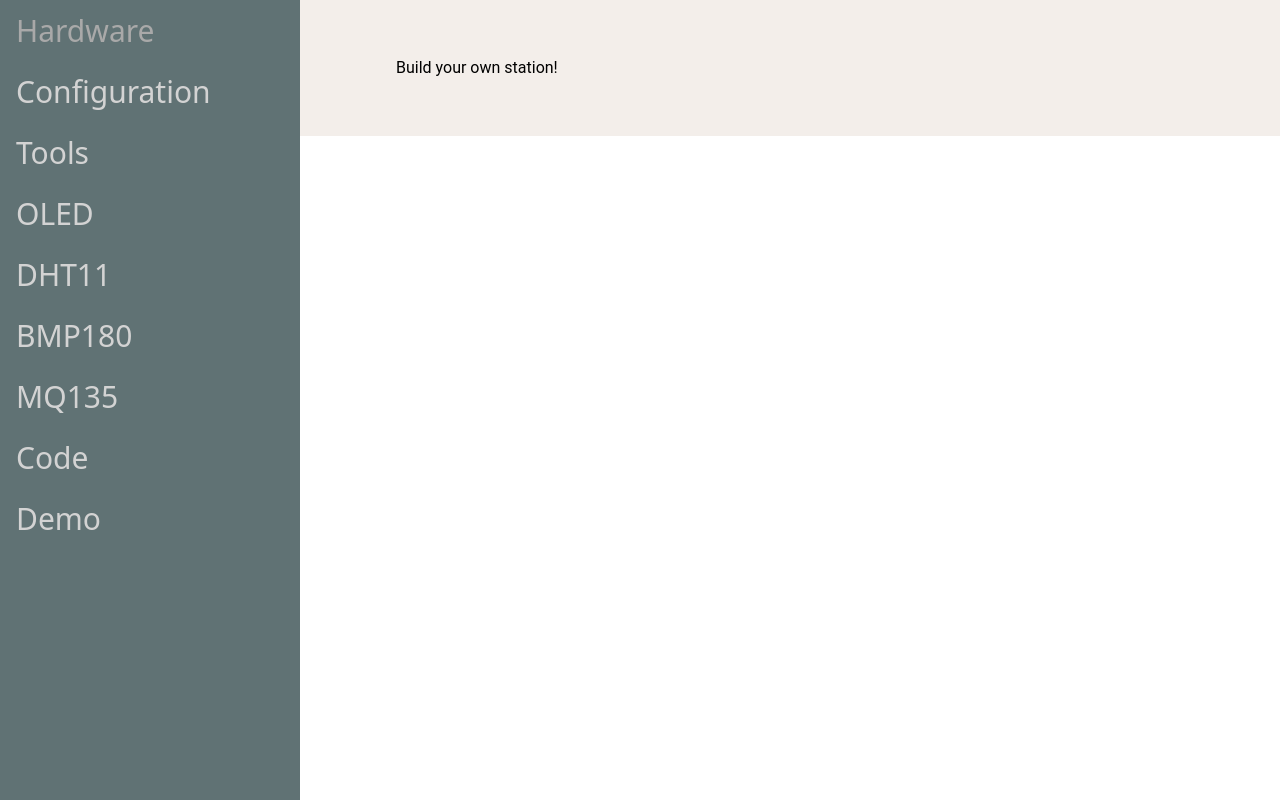
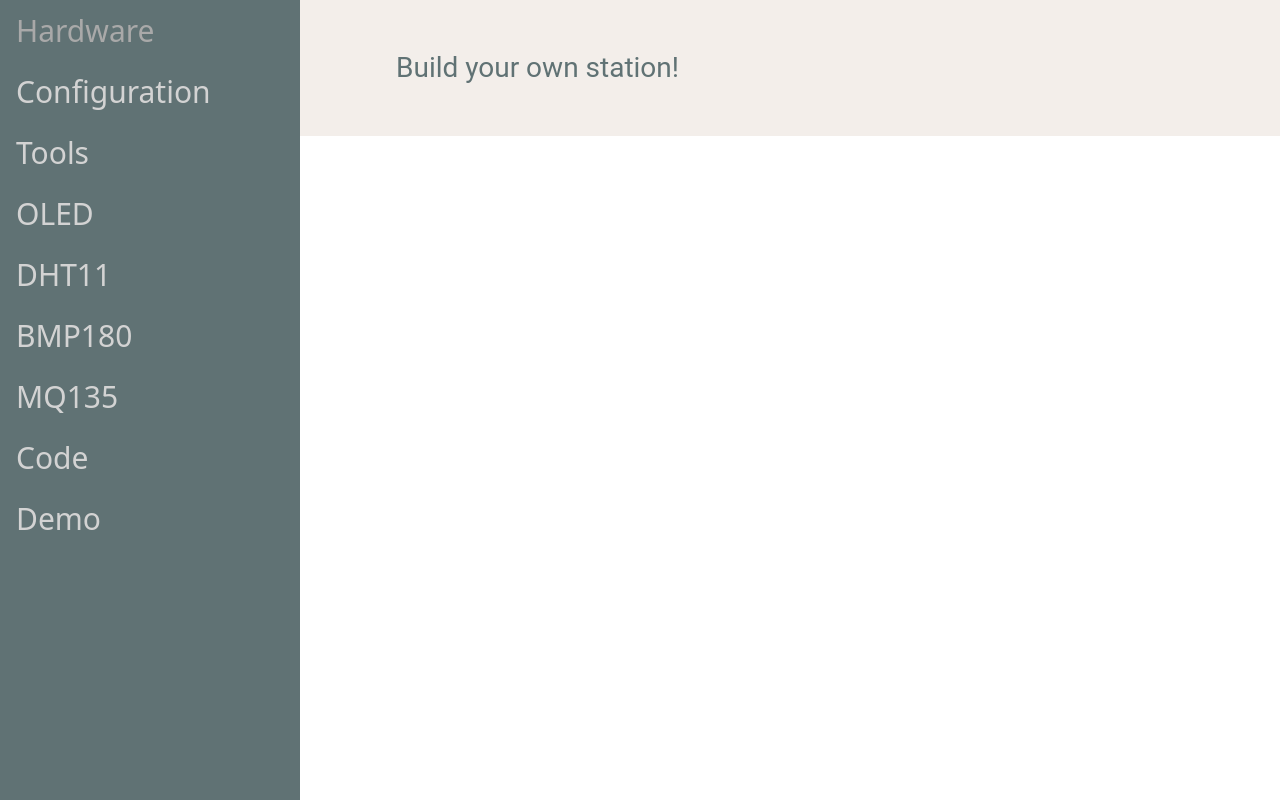
Before and after one commit to ivanorsolic95/MeteoWeb, a Gatsby site: page / in a window 1280 px wide. Built offline with nearby package versions, Linux system fonts and the light colour scheme; Gatsby itself is replaced by a stand-in of ours.

Commit message:
Add the global style for the main headings of the pages

```diff
--- a/src/styles/global.css
+++ b/src/styles/global.css
@@ -11,3 +11,9 @@
     line-height: 2.5rem;
     font-family: 'Roboto', sans-serif;
 }
+
+#main-heading {
+    color: #607274;
+    font-size: clamp(1.75rem, 2vw, 3.125rem);
+    align-self: center;
+}
```
